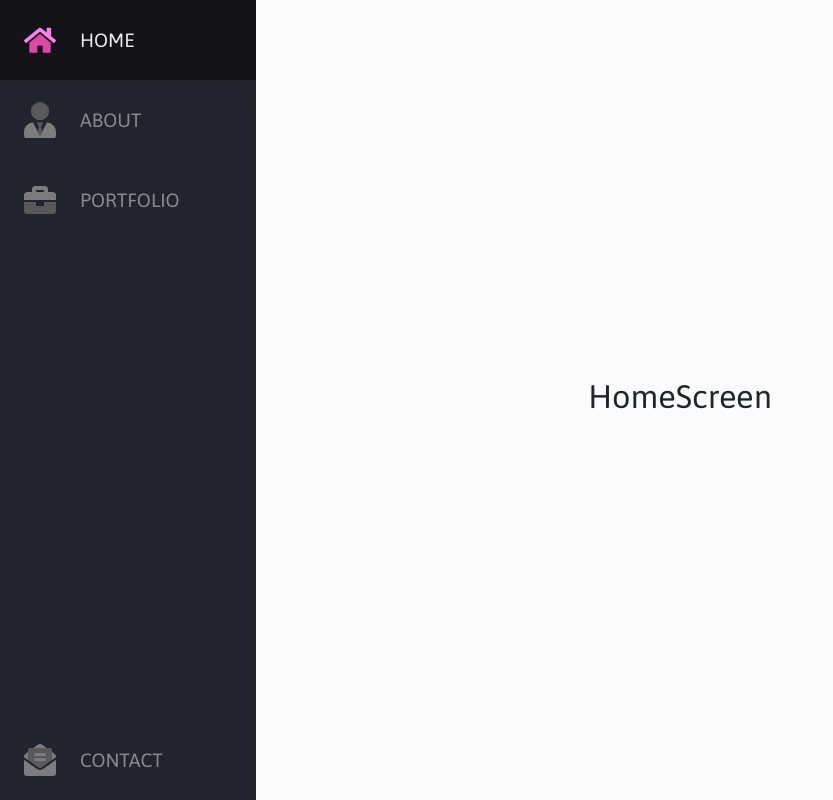
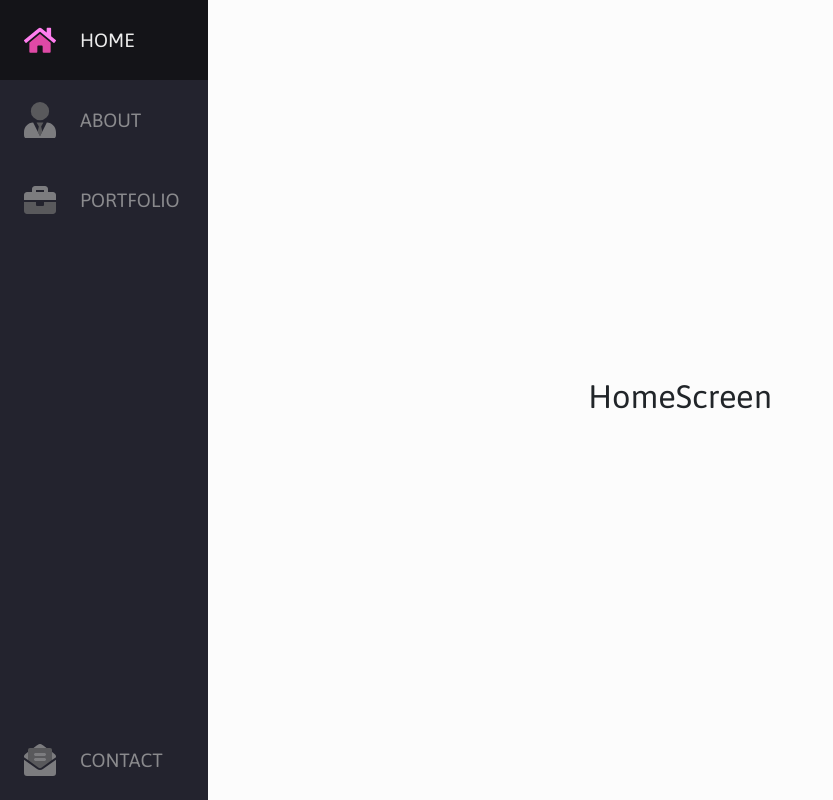
Before and after one commit to danielrs95/personalWeb, a React (Create React App) app: page / in a window 1280 px wide. Shown: the top 800 px of the page, without its empty margins (0-833 px from the left). Built offline with nearby package versions, Linux system fonts and the light colour scheme.

Commit message:
Cambiar el ancho de la barra de navegacion al hacer hover

```diff
--- a/src/index.css
+++ b/src/index.css
@@ -111,7 +111,7 @@ body::-webkit-scrollbar-thumb {
 }
 
 .lateral-navbar:hover {
-  width: 20vw;
+  width: 13rem;
 }
 
 .lateral-navbar:hover .link-text {
```
